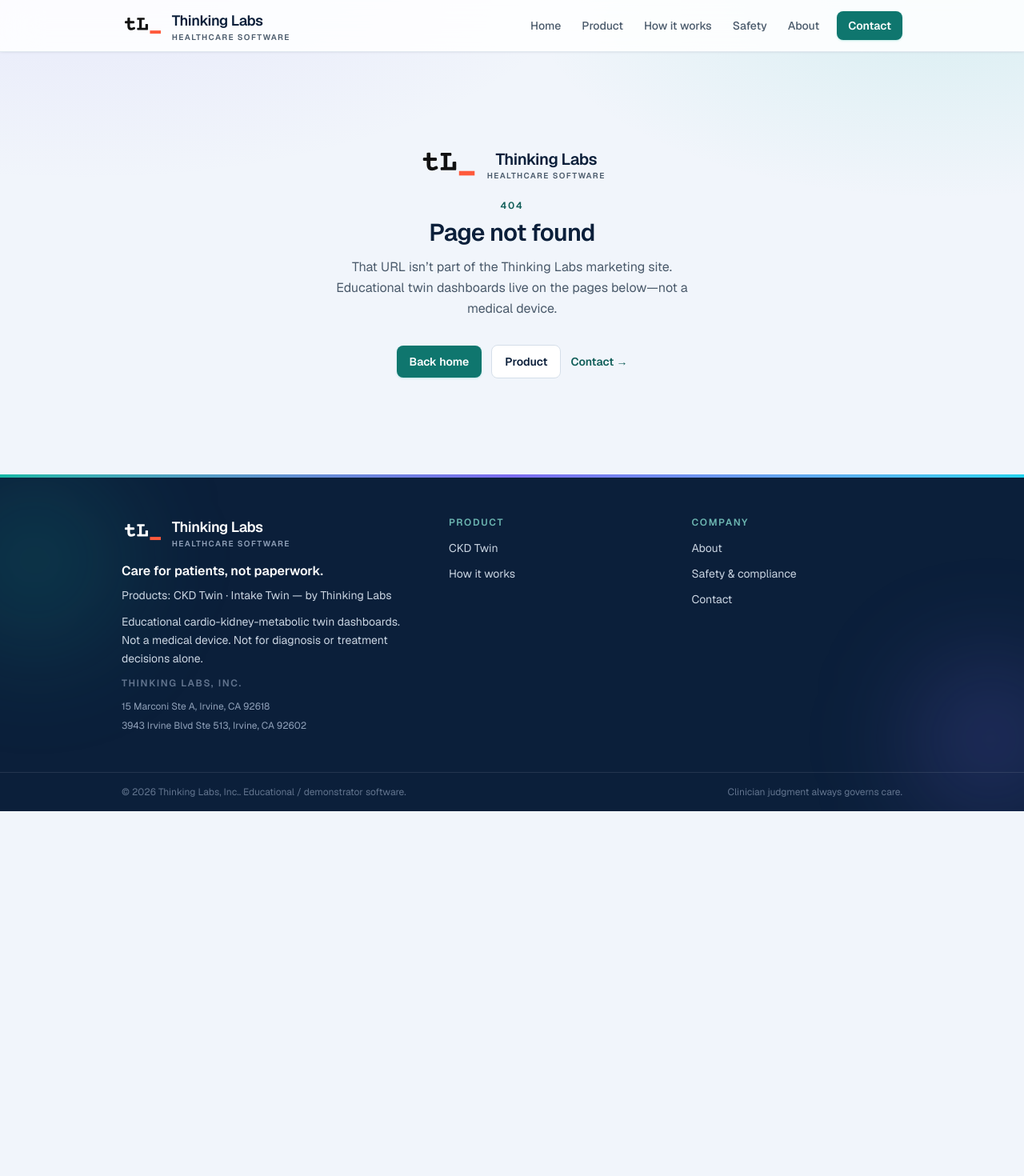
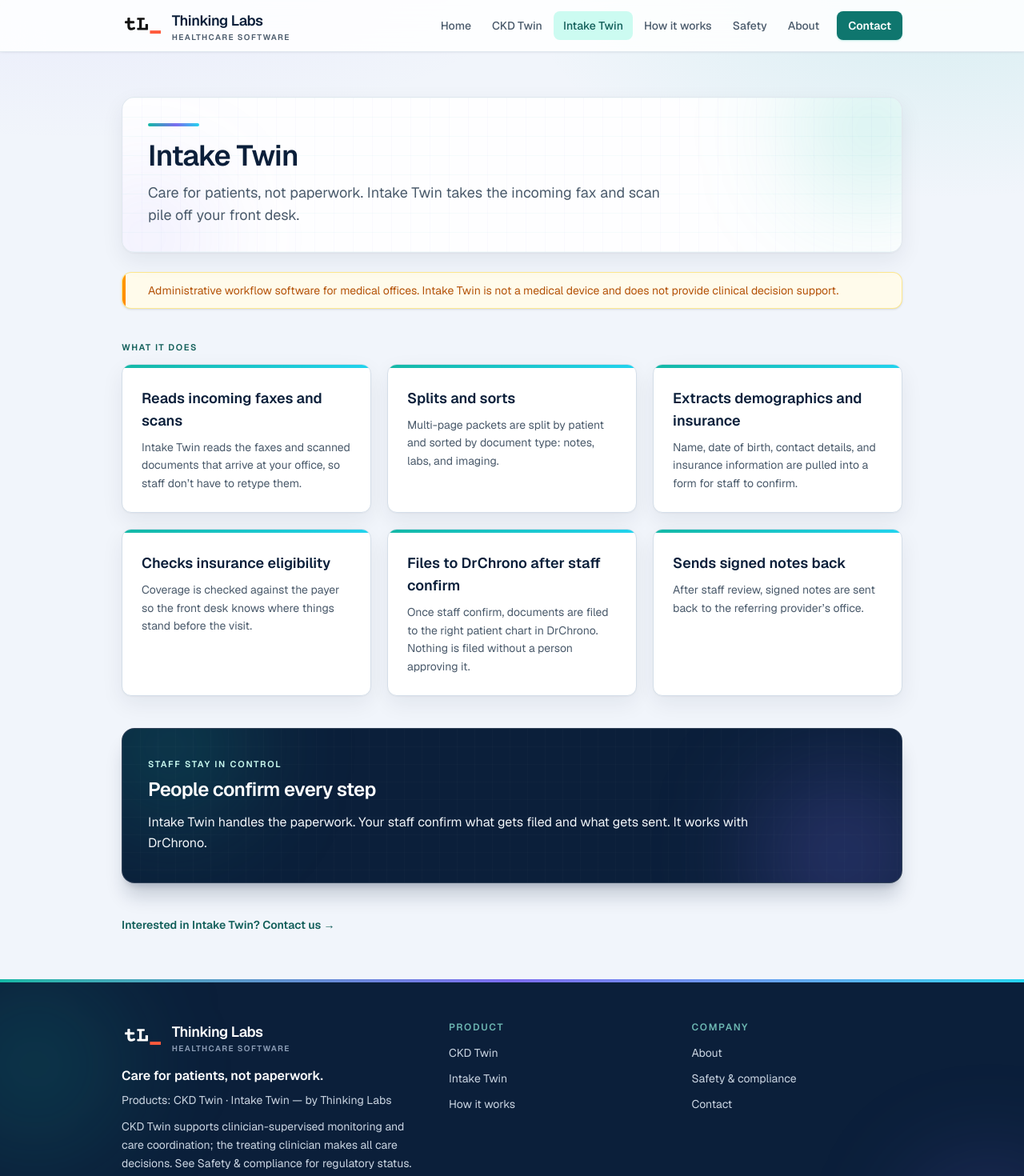
Before and after one commit to nghiemrobert1/thinking-labs-site, a Next.js app: page /intake-twin in a window 1280 px wide. Before the commit this address had no page. Shown: the top 1470 px of the page at 80% size. Before the commit the page ends 1014 px from the top, so only its background shows below. Built offline with nearby package versions, Linux system fonts and the light colour scheme.

Commit message:
Copy for Titan review: replace 'not a medical device' CKD Twin language; add Intake Twin page

```diff
--- /dev/null
+++ b/src/app/intake-twin/page.tsx
@@ -0,0 +1,97 @@
+import type { Metadata } from "next";
+import Link from "next/link";
+import { DarkBand } from "@/components/DarkBand";
+import { InfoCard } from "@/components/InfoCard";
+import { Notice } from "@/components/Notice";
+import { PageHero } from "@/components/PageHero";
+
+export const metadata: Metadata = {
+  title: "Intake Twin",
+  description:
+    "Intake Twin by Thinking Labs: administrative workflow software for medical offices. Reads incoming faxes and scans, sorts documents, checks insurance eligibility, and files to DrChrono after staff confirm.",
+  alternates: { canonical: "/intake-twin" },
+  openGraph: {
+    title: "Intake Twin — by Thinking Labs",
+    description:
+      "Administrative workflow software for medical offices. Care for patients, not paperwork.",
+    url: "https://thinkinglabsinc.com/intake-twin",
+    siteName: "Thinking Labs",
+    type: "website",
+  },
+  twitter: {
+    card: "summary_large_image",
+    title: "Intake Twin — by Thinking Labs",
+    description:
+      "Administrative workflow software for medical offices. Care for patients, not paperwork.",
+  },
+};
+
+const steps = [
+  {
+    title: "Reads incoming faxes and scans",
+    body: "Intake Twin reads the faxes and scanned documents that arrive at your office, so staff don’t have to retype them.",
+  },
+  {
+    title: "Splits and sorts",
+    body: "Multi-page packets are split by patient and sorted by document type: notes, labs, and imaging.",
+  },
+  {
+    title: "Extracts demographics and insurance",
+    body: "Name, date of birth, contact details, and insurance information are pulled into a form for staff to confirm.",
+  },
+  {
+    title: "Checks insurance eligibility",
+    body: "Coverage is checked against the payer so the front desk knows where things stand before the visit.",
+  },
+  {
+    title: "Files to DrChrono after staff confirm",
+    body: "Once staff confirm, documents are filed to the right patient chart in DrChrono. Nothing is filed without a person approving it.",
+  },
+  {
+    title: "Sends signed notes back",
+    body: "After staff review, signed notes are sent back to the referring provider’s office.",
+  },
+];
+
+export default function IntakeTwinPage() {
+  return (
+    <div className="tl-page-enter space-y-10">
+      <PageHero
+        title="Intake Twin"
+        lead="Care for patients, not paperwork. Intake Twin takes the incoming fax and scan pile off your front desk."
+      />
+
+      <Notice>
+        Administrative workflow software for medical offices. Intake Twin is
+        not a medical device and does not provide clinical decision support.
+      </Notice>
+
+      <section>
+        <p className="tl-eyebrow mb-3">What it does</p>
+        <div className="grid gap-5 sm:grid-cols-2 lg:grid-cols-3">
+          {steps.map((s) => (
+            <InfoCard key={s.title} title={s.title} accent="teal">
+              {s.body}
+            </InfoCard>
+          ))}
+        </div>
+      </section>
+
+      <DarkBand eyebrow="Staff stay in control" title="People confirm every step">
+        <p>
+          Intake Twin handles the paperwork. Your staff confirm what gets filed
+          and what gets sent. It works with DrChrono.
+        </p>
+      </DarkBand>
+
+      <p>
+        <Link
+          href="/contact"
+          className="text-sm font-semibold text-accent-dark hover:underline"
+        >
+          Interested in Intake Twin? Contact us →
+        </Link>
+      </p>
+    </div>
+  );
+}
--- a/src/app/layout.tsx
+++ b/src/app/layout.tsx
@@ -18,11 +18,11 @@
 
 export const metadata: Metadata = {
   title: {
-    default: "Thinking Labs — Educational CKD twin dashboards",
+    default: "Thinking Labs — CKD Twin dashboards for cardio-kidney-metabolic care",
     template: "%s · Thinking Labs",
   },
   description:
-    "Thinking Labs, Inc. builds educational cardio-kidney-metabolic twin dashboards for patients and clinicians. Not a medical device. Doctor decides.",
+    "Thinking Labs, Inc. builds CKD Twin, cardio-kidney-metabolic twin dashboards for patients and clinicians. CKD Twin is not FDA cleared or approved. It supports clinician-supervised monitoring and care coordination; the treating clinician makes all care decisions. Predictive features are not enabled.",
   metadataBase: new URL(siteUrl),
   applicationName: "Thinking Labs",
   authors: [{ name: "Thinking Labs, Inc." }],
@@ -33,15 +33,16 @@
     "CKD Twin",
     "educational dashboard",
     "cardio-kidney-metabolic",
-    "not a medical device",
+    "clinician-supervised monitoring",
+    "Intake Twin",
   ],
   alternates: {
     canonical: "/",
   },
   openGraph: {
-    title: "Thinking Labs — Educational CKD twin dashboards",
+    title: "Thinking Labs — CKD Twin dashboards",
     description:
-      "Educational patient + clinician twin dashboards. Not a medical device. Doctor decides.",
+      "Patient + clinician CKD twin dashboards for clinician-supervised monitoring. Not FDA cleared or approved; the treating clinician makes all care decisions.",
     url: siteUrl,
     siteName: "Thinking Labs",
     locale: "en_US",
@@ -49,9 +50,9 @@
   },
   twitter: {
     card: "summary_large_image",
-    title: "Thinking Labs — Educational CKD twin dashboards",
+    title: "Thinking Labs — CKD Twin dashboards",
     description:
-      "Educational patient + clinician twin dashboards. Not a medical device. Doctor decides.",
+      "Patient + clinician CKD twin dashboards for clinician-supervised monitoring. Not FDA cleared or approved; the treating clinician makes all care decisions.",
   },
   robots: {
     index: true,
--- a/src/app/not-found.tsx
+++ b/src/app/not-found.tsx
@@ -12,8 +12,8 @@
         Page not found
       </h1>
       <p className="mt-3 text-sm leading-relaxed text-muted sm:text-base">
-        That URL isn’t part of the Thinking Labs marketing site. Educational
-        twin dashboards live on the pages below—not a medical device.
+        That URL isn’t part of the Thinking Labs marketing site. Our
+        products live on the pages below.
       </p>
       <div className="mt-8 flex flex-wrap items-center justify-center gap-3">
         <Link
--- a/src/app/page.tsx
+++ b/src/app/page.tsx
@@ -18,7 +18,8 @@
           <p className="tl-animate-fade-up-delay-2 tl-lead max-w-xl text-base text-muted sm:text-lg">
             We build clear patient and clinician views that help people explore
             CKD-related trajectories together—with the doctor deciding what
-            happens next. Learning tools first. Not a device. Not a diagnosis.
+            happens next. Built for clinician-supervised monitoring and care
+            coordination.
           </p>
 
           <div className="tl-animate-fade-up-delay-2 space-y-3">
@@ -60,9 +61,7 @@
       </section>
 
       <Notice>
-        Thinking Labs software is for education and demonstration. It is{" "}
-        <strong>not</strong> FDA-cleared, <strong>not</strong> a medical
-        device, and <strong>not</strong> a substitute for clinical judgment.
+        CKD Twin is not FDA cleared or approved. It supports clinician-supervised monitoring and care coordination; the treating clinician makes all care decisions. Predictive features are not enabled.
       </Notice>
 
       <section className="grid gap-6 sm:grid-cols-3">
--- a/src/app/product/page.tsx
+++ b/src/app/product/page.tsx
@@ -9,7 +9,7 @@
 export const metadata: Metadata = {
   title: "Product",
   description:
-    "CKD Twin educational dual dashboards from Thinking Labs — patient and clinician views. Not a medical device.",
+    "CKD Twin dual dashboards from Thinking Labs — patient and clinician views for clinician-supervised monitoring. Not FDA cleared or approved.",
 };
 
 export default function ProductPage() {
@@ -25,9 +25,9 @@
       <ProductVisual />
 
       <Notice>
-        <strong>Not a medical device.</strong> Not cleared or approved by the
-        FDA for diagnosis, treatment, or independent clinical decision-making.
-        Outputs are educational. Your clinician decides.
+        <strong>CKD Twin is not FDA cleared or approved.</strong> It supports
+        clinician-supervised monitoring and care coordination; the treating
+        clinician makes all care decisions. Predictive features are not enabled.
       </Notice>
 
       <section>
@@ -113,7 +113,8 @@
       <DarkBand eyebrow="Optional" title="Live educational demo">
         <p>
           A public educational demo may be available separately. It carries the
-          same non-device, non-diagnostic framing. Marketing site and demo app
+          same framing: not FDA cleared or approved, and the treating clinician
+          makes all care decisions. Marketing site and demo app
           are separate.
         </p>
         <div className="mt-5 flex flex-wrap gap-3">
--- a/src/app/safety/page.tsx
+++ b/src/app/safety/page.tsx
@@ -13,10 +13,10 @@
 };
 
 const checklist = [
-  "Educational / demonstrator framing",
-  "Not a medical device (current)",
-  "Not FDA-cleared (current)",
-  "Doctor decides",
+  "CKD Twin: not FDA cleared or approved",
+  "Clinician-supervised monitoring and care coordination",
+  "The treating clinician makes all care decisions",
+  "Predictive features are not enabled",
   "HIPAA/BAA when clinics enroll for PHI workflows",
 ];
 
@@ -31,9 +31,7 @@
       <TechBand />
 
       <Notice>
-        Current software is intended for{" "}
-        <strong>education and demonstration</strong>. It is not FDA-cleared or
-        approved as a medical device.
+        CKD Twin is not FDA cleared or approved. It supports clinician-supervised monitoring and care coordination; the treating clinician makes all care decisions. Predictive features are not enabled.
       </Notice>
 
       <div className="grid gap-5 sm:grid-cols-3">
--- a/src/app/sitemap.ts
+++ b/src/app/sitemap.ts
@@ -6,6 +6,7 @@
   const paths = [
     "",
     "/product",
+    "/intake-twin",
     "/how-it-works",
     "/safety",
     "/about",
--- a/src/components/Footer.tsx
+++ b/src/components/Footer.tsx
@@ -10,6 +10,7 @@
     title: "Product",
     links: [
       { href: "/product", label: "CKD Twin" },
+      { href: "/intake-twin", label: "Intake Twin" },
       { href: "/how-it-works", label: "How it works" },
     ],
   },
@@ -41,8 +42,9 @@
               Products: CKD Twin · Intake Twin — by Thinking Labs
             </p>
             <p className="mt-3 max-w-sm text-sm leading-relaxed text-slate-300">
-              Educational cardio-kidney-metabolic twin dashboards. Not a medical
-              device. Not for diagnosis or treatment decisions alone.
+              CKD Twin supports clinician-supervised monitoring and care coordination;
+              the treating clinician makes all care decisions. See Safety &amp;
+              compliance for regulatory status.
             </p>
             <p className="mt-3 text-xs font-semibold uppercase tracking-[0.14em] text-slate-500">
               {COMPANY_LEGAL_NAME}
@@ -78,8 +80,7 @@
         <div className="relative border-t border-white/10">
           <div className="mx-auto flex max-w-5xl flex-col gap-2 px-4 py-4 text-xs text-slate-500 sm:flex-row sm:items-center sm:justify-between sm:px-6">
             <p>
-              © {new Date().getFullYear()} {COMPANY_LEGAL_NAME}. Educational /
-              demonstrator software.
+              © {new Date().getFullYear()} {COMPANY_LEGAL_NAME}. Healthcare software.
             </p>
             <p>Clinician judgment always governs care.</p>
           </div>
--- a/src/components/Header.tsx
+++ b/src/components/Header.tsx
@@ -8,7 +8,8 @@
 
 const links = [
   { href: "/", label: "Home" },
-  { href: "/product", label: "Product" },
+  { href: "/product", label: "CKD Twin" },
+  { href: "/intake-twin", label: "Intake Twin" },
   { href: "/how-it-works", label: "How it works" },
   { href: "/safety", label: "Safety" },
   { href: "/about", label: "About" },
@@ -119,7 +120,7 @@
                 className="border-t border-border px-4 py-3 text-xs text-muted"
                 style={{ backgroundColor: "#ffffff" }}
               >
-                Educational twin dashboards · Not a medical device
+                CKD Twin · Intake Twin — by Thinking Labs
               </p>
             </div>
           </>,
--- a/src/components/HeroVisual.tsx
+++ b/src/components/HeroVisual.tsx
@@ -136,7 +136,7 @@
       </div>
 
       <p className="relative z-10 px-4 pb-3 text-[10px] font-medium tracking-wide text-slate-300/75 sm:px-6 sm:pb-4 sm:text-[11px]">
-        Abstract educational twin — not clinical data · not a device
+        Abstract illustration — not clinical data
       </p>
     </div>
   );
```
